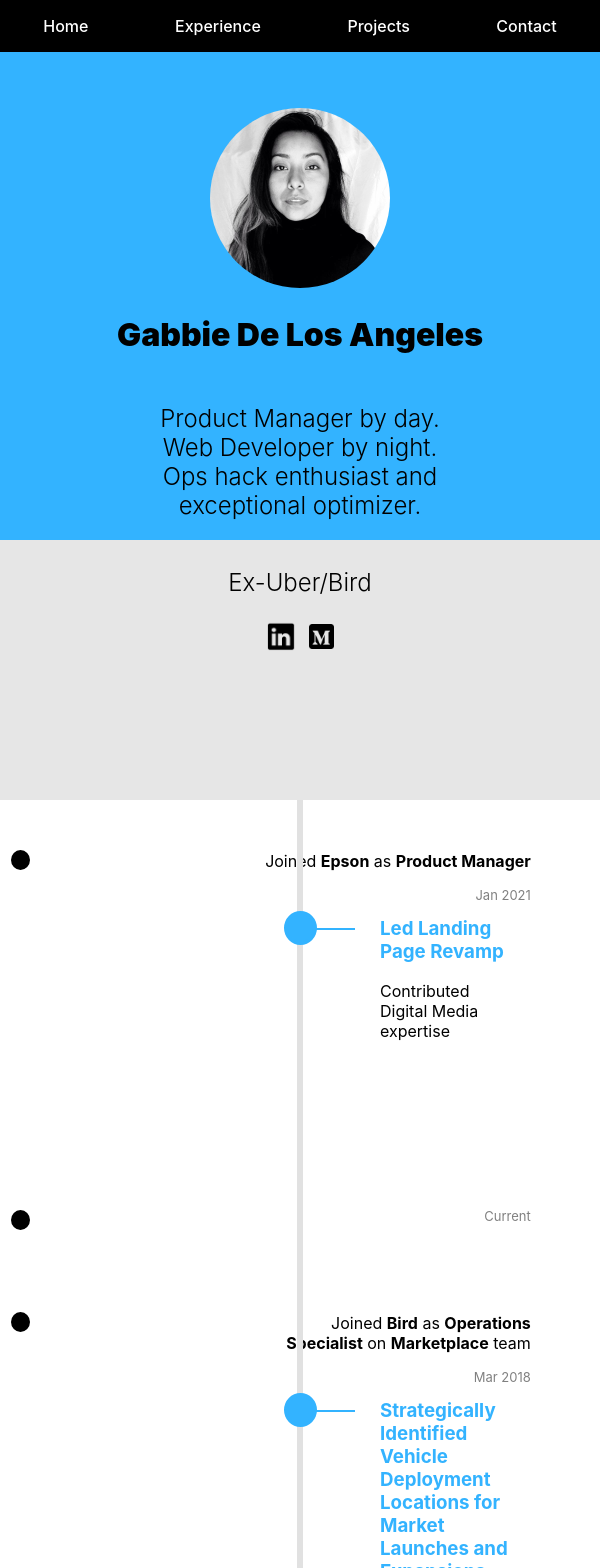
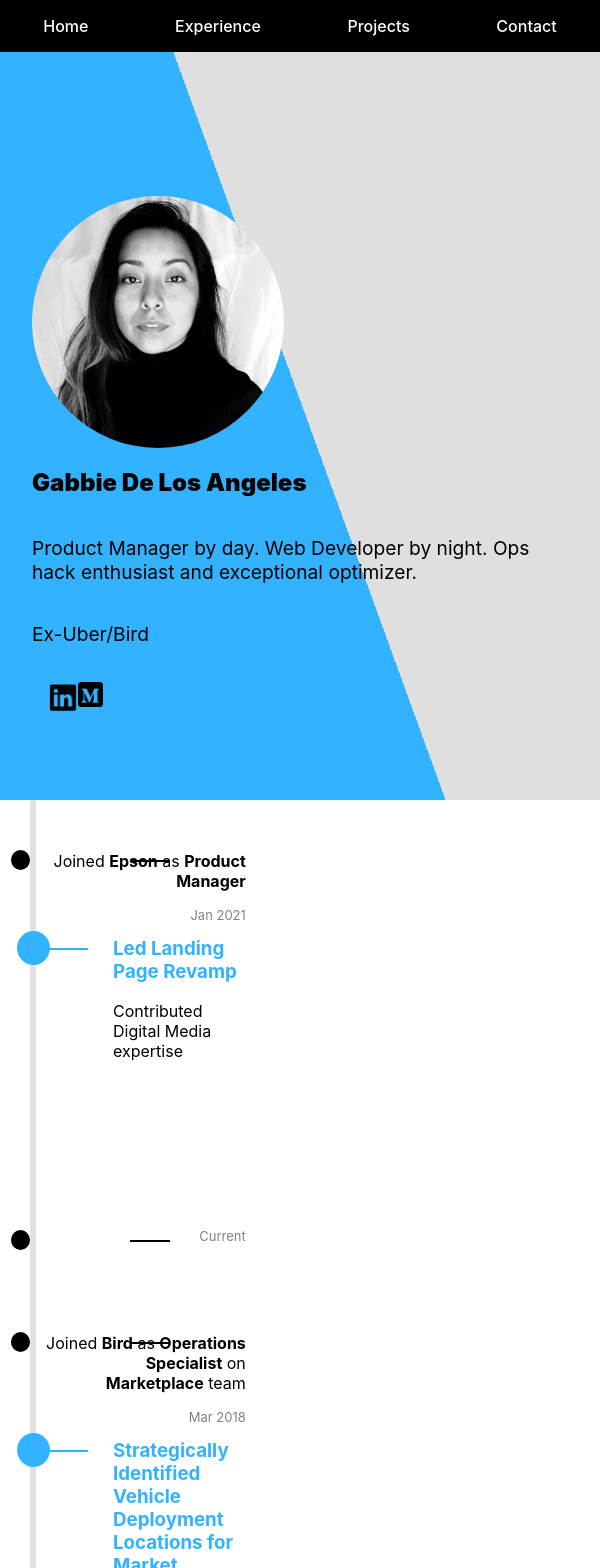
Before and after one commit to gabbiedla/portfoliov2, a React (Create React App) app: page / in a window 600 px wide. Shown: the top 1568 px of the page. Built offline with nearby package versions, Linux system fonts and the light colour scheme.

Commit message:
responsiveness testing

```diff
--- a/src/App.css
+++ b/src/App.css
@@ -2,6 +2,8 @@
   box-sizing: border-box;
 }
 
+/* // Extra large devices (large desktops, 1200px and up) */
+@media (min-width: 1200px) {
   /* .header-content {
   background-color: #282c34;
   background-image: url(./PNG/Background-Striped.png);
@@ -17,8 +19,10 @@
 
   .app-header {
     /* background-color: #282c34; */
-  background-image: url(./PNG/Background-Striped.png);
+    /* background-image: url(./PNG/Background-Striped.png); */
+    background: linear-gradient(70deg, #33b3ff 50%, #dfdfdf 50%);
     min-height: 100vh;
+    /* width: auto; */
     /* margin-top: -4.5%; */
     /* font-size: calc(10px + 2vmin); */
     /* color: black;
@@ -30,15 +34,15 @@
     display: flex;
     flex-direction: column;
     align-items: center;
-  justify-content: center;
-  padding-top: 7vh;
+    /* justify-content: space-around; */
+    padding-top: 9vh;
   }
 
   .headshot {
-  max-width: 30vw;
+    width: 23vw;
     height: auto;
     border-radius: 50%;
-  margin-top: 0%;
+    /* margin-top: 0; */
   }
 
   .bottom-content {
@@ -46,17 +50,18 @@
     flex-direction: column;
     align-items: center;
     justify-content: center;
-  padding: 0% 25%;
+    padding-left: 9em;
+    padding-right: 9em;
     text-align: center;
   }
 
   .name {
-  font-size: xx-large;
+    font-size: 2rem;
     font-weight: 900;
   }
 
   .text {
-  font-size: x-large;
+    font-size: 1.4rem;
     font-weight: 300;
   }
 
@@ -65,17 +70,21 @@
     flex-direction: row;
     align-items: center;
     justify-content: space-evenly;
-  padding-left: 42%;
-  padding-right: 42%;
+    margin-left: 40%;
+    margin-right: 40%;
+    margin-top: 2vh;
+
+    /* padding-left: 25em;
+  padding-right: 25em; */
   }
 
-.ref1 {
+  /* .ref1 {
   padding: 0% 30%;
   margin: 0% 20%;
-  /* text-align: center; */
-  /* margin-left: 30%; */
-  /* overflow: hidden; */
-}
+  text-align: center;
+  margin-left: 30%;
+  overflow: hidden;
+} */
   /* .shortBio {
   background-color: rgb(185, 185, 185);
   border-radius: 6px 120px / 150px;
@@ -142,3 +151,68 @@
   padding: 0% 10%;
   text-align: center;
 } */
+}
+/* Small devices (portrait tablets and large phones, 600px and up) */
+@media only screen and (max-width: 768px) {
+  .app-header {
+    /* background-color: #282c34; */
+    /* background-image: url(./PNG/Background-Striped.png); */
+    background: linear-gradient(70deg, #33b3ff 50%, #dfdfdf 50%);
+    height: 100vh;
+    width: auto;
+    /* margin-top: -4.5%; */
+    /* font-size: calc(10px + 2vmin); */
+    /* color: black;
+    padding-left: 10%;
+    padding-right: 10%; */
+  }
+
+  .top-content {
+    display: flex;
+    flex-direction: column;
+    align-items: left;
+    padding-left: 2em;
+    /* justify-content: space-around; */
+    padding-top: 18vh;
+  }
+
+  .headshot {
+    width: 42vw;
+    height: auto;
+    border-radius: 50%;
+    /* margin-top: 0; */
+  }
+
+  .bottom-content {
+    display: flex;
+    flex-direction: column;
+    align-items: left;
+    /* justify-content: center; */
+    padding-left: 2em;
+    padding-right: 2em;
+    text-align: left;
+  }
+
+  .name {
+    font-size: 1.5rem;
+    font-weight: 900;
+  }
+
+  .text {
+    font-size: 1.2rem;
+    font-weight: 400;
+  }
+
+  .social {
+    display: flex;
+    flex-direction: row;
+    align-items: left;
+    /* justify-content: space-evenly; */
+    margin-left: 8%;
+    /* margin-right: 40%; */
+    margin-top: 2vh;
+
+    /* /* padding-left: 25em; */
+    /* padding-right: 25em; */
+  }
+}
--- a/src/Components/Slider/Slider.css
+++ b/src/Components/Slider/Slider.css
@@ -1,9 +1,12 @@
+/* MOBILE FIRST */
+/* Small devices (portrait tablets and large phones, 600px and up) */
+@media only screen and (min-width: 600px) {
   .section-center {
     margin: 0 auto;
     /* margin-top: 4rem; */
     width: 90vw;
     /* have to have a height */
-  height: 45vh;
+    min-height: 55vh;
     /* max-width: 800px; */
     text-align: center;
     position: relative;
@@ -84,7 +87,7 @@ article.nextSlide {
     color: var(--clr-white);
     width: 3rem;
     /* height: 5vh; */
-  padding-top: 40vh;
+    padding-top: 100vh;
     display: grid;
     place-items: center;
     border-color: transparent;
@@ -94,3 +97,112 @@ article.nextSlide {
     transition: var(--transition);
     font-weight: 700;
   }
+}
+
+/* Medium devices (landscape tablets, 768px and up) */
+/* @media only screen and (min-width: 768px) {
+  ...;
+} */
+/* Large devices (laptops/desktops, 992px and up) */
+/* @media only screen and (min-width: 992px) {
+  ...;
+} */
+/* Extra large devices (large laptops and desktops, 1200px and up) */
+@media only screen and (min-width: 1200px) {
+  .section-center {
+    margin: 0 auto;
+    /* margin-top: 4rem; */
+    width: 90vw;
+    /* have to have a height */
+    min-height: 55vh;
+    /* max-width: 800px; */
+    text-align: center;
+    position: relative;
+    display: flex;
+    overflow: hidden;
+  }
+
+  .slider-title {
+    padding-top: 3vh;
+  }
+
+  .ref-text {
+    font-size: large;
+    /* font-style: italic; */
+    padding-top: 6%;
+    padding-left: 8%;
+    padding-right: 8%;
+    font-weight: 500;
+    /* max-width: 700px; */
+    /* text-align: center; */
+    /* width: 60vw; */
+    color: #33b3ff;
+  }
+
+  .ref-name {
+    font-weight: 300;
+    font-size: medium;
+    padding-top: 3%;
+  }
+
+  button {
+    opacity: 0.2;
+  }
+
+  button:hover {
+    color: #33b3ff;
+    opacity: 2;
+    /* font-size: xx-large; */
+  }
+
+  article {
+    position: absolute;
+    top: 0;
+    left: 0;
+    width: 100%;
+    height: 100%;
+    /* opacity: 0; */
+    transition: var(--transition);
+  }
+
+  article.activeSlide {
+    opacity: 1;
+    transform: translateX(0);
+  }
+
+  article.lastSlide {
+    transform: translateX(-100%);
+  }
+
+  article.nextSlide {
+    transform: translateX(100%);
+  }
+
+  .prev {
+    left: 0;
+  }
+
+  .next {
+    right: 0;
+  }
+
+  .prev,
+  .next {
+    position: absolute;
+    /* top: 100px; */
+    transform: translateY(-50%);
+    background: var(--clr-grey-5);
+    color: var(--clr-white);
+    width: 3rem;
+    /* height: 5vh; */
+    padding-top: 100vh;
+    display: grid;
+    place-items: center;
+    border-color: transparent;
+    font-size: x-large;
+    border-radius: var(--radius);
+    cursor: pointer;
+    transition: var(--transition);
+    font-weight: 700;
+  }
+}
--- a/src/Components/Timeline/Timeline.css
+++ b/src/Components/Timeline/Timeline.css
@@ -176,35 +176,209 @@
 }
 
 /* Media queries - Responsive timeline on screens less than 600px wide */
-@media screen and (max-width: 600px) {
-  /* Place the timelime to the left */
-  .timeline::after {
+/* @media screen and (max-width: 600px) { */
+/* Place the timelime to the left */
+
+@media screen and (max-width: 768px) {
+  /* .timeline::after {
     left: 31px;
+  } */
+
+  /* The actual timeline (the vertical ruler) */
+  .timelineContainer::after {
+    content: '';
+    position: absolute;
+    width: 6px;
+    background-color: rgb(225, 225, 225);
+    top: 0px;
+    bottom: -21px;
+    left: 5.5%;
+    margin-left: -3px;
+  }
+
+  /* Container around content */
+  .container {
+    padding: 10px 40px;
+    position: relative;
+    /* background-color: blue; */
+    width: 50%;
+  }
+
+  /* Container around content */
+  .sub-container {
+    padding: 10px 40px;
+    position: relative;
+    /* background-color: blue; */
+    width: 50%;
+  }
+
+  /* The circles on the timeline */
+  .container::after {
+    content: '';
+    position: absolute;
+    width: 15px;
+    height: 16px;
+    right: -17px;
+    background-color: black;
+    border: 2px solid black;
+    top: 50px; /*moves left circle */
+    border-radius: 50%;
+    z-index: 1;
+  }
+
+  /* The circles on the timeline */
+  .sub-container::after {
+    content: '';
+    position: absolute;
+    width: 25px;
+    height: 26px;
+    right: -17px;
+    background-color: #33b3ff;
+    border: 4px solid #33b3ff;
+    top: -30px; /*moved circle */
+    border-radius: 50%;
+    z-index: 1;
+  }
+
+  /* Place the container to the left */
+  .left {
+    left: -0.7%;
+  }
+
+  /* Place the container to the right */
+  /* .right {
+    left: 1%;
+  } */
+
+  .sub-right {
+    left: 5.5%; /*moved sub circle */
+  }
+
+  /* Add arrows to the left container (pointing right) */
+  /* .left::before {
+  content: ' ';
+  height: 0;
+  position: absolute;
+  top: 50px; */
+  /* top: 22px;  */
+  /* width: 0;
+  z-index: 1;
+  right: 30px;
+  border: medium solid rgb(222, 222, 222);
+  border-width: 10px 0 10px 10px;
+  border-color: transparent transparent transparent rgb(222, 222, 222);
+
+} */
+
+  .left::before {
+    content: ' ';
+    border: 1px solid black;
+    position: absolute;
+    top: 60px;
+    right: 126px;
+    border-width: 1px 20px;
+  }
+
+  /* Add arrows to the right container (pointing left) */
+  /* .right::before {
+  content: ' ';
+  height: 0;
+  position: absolute;
+  top: 22px;
+  width: 0;
+  z-index: 1;
+  left: 30px;
+  border: medium solid rgb(222, 222, 222);
+  border-width: 10px 10px 10px 0;
+  border-color: transparent rgb(222, 222, 222) transparent transparent;
+} */
+
+  /* .sub-right::before {
+  content: ' ';
+  height: 0;
+  position: absolute;
+  top: -30px; moved arrow */
+  /* width: 0;
+  z-index: 1;
+  left: 30px;
+  border: medium solid rgb(222, 222, 222);
+  border-width: 10px 10px 10px 0;
+  border-color: transparent rgb(222, 222, 222) transparent transparent;
+} */
+
+  .sub-right::before {
+    content: ' ';
+    border: 1px solid #33b3ff;
+    position: absolute;
+    top: -13px;
+    left: 15px;
+    border-width: 1px 20px;
+  }
+
+  /* Fix the circle for containers on the right side */
+  .right::after {
+    left: -16px;
+  }
+
+  .sub-right::after {
+    left: -16px;
+  }
+
+  .left::after {
+    left: 15px;
+  }
+  /* The actual content */
+  .content {
+    padding: 20px 10px;
+    /* background-color: rgba(222, 222, 222); */
+    position: relative;
+    border-radius: 10px;
+    top: 5px;
+    margin-left: 0;
+    text-align: right;
+  }
+
+  .sub-content {
+    padding: 20px 40px;
+    /* background-color: rgba(222, 222, 222); */
+    position: relative;
+    top: -73px; /*moved content */
+    border-radius: 10px;
+    text-align: left;
+    margin-left: 0;
+  }
+
+  .date {
+    font-size: small;
+    color: gray;
+  }
+  .sub-title {
+    color: #33b3ff;
   }
 
   /* Full-width containers */
-  .container {
+  /* .container {
     width: 100%;
     padding-left: 70px;
     padding-right: 25px;
-  }
+  } */
 
   /* Make sure that all arrows are pointing leftwards */
-  .container::before {
+  /* .container::before {
     left: 60px;
     border: medium solid white;
     border-width: 10px 10px 10px 0;
     border-color: transparent white transparent transparent;
-  }
+  } */
 
   /* Make sure all circles are at the same spot */
-  .left::after,
+  /* .left::after,
   .right::after {
     left: 15px;
-  }
+  } */
 
   /* Make all right containers behave like the left ones */
-  .right {
+  /* .right {
     left: 0%;
-  }
+  } */
 }
```
Lines whose indentation alone changed are shown as unchanged.
